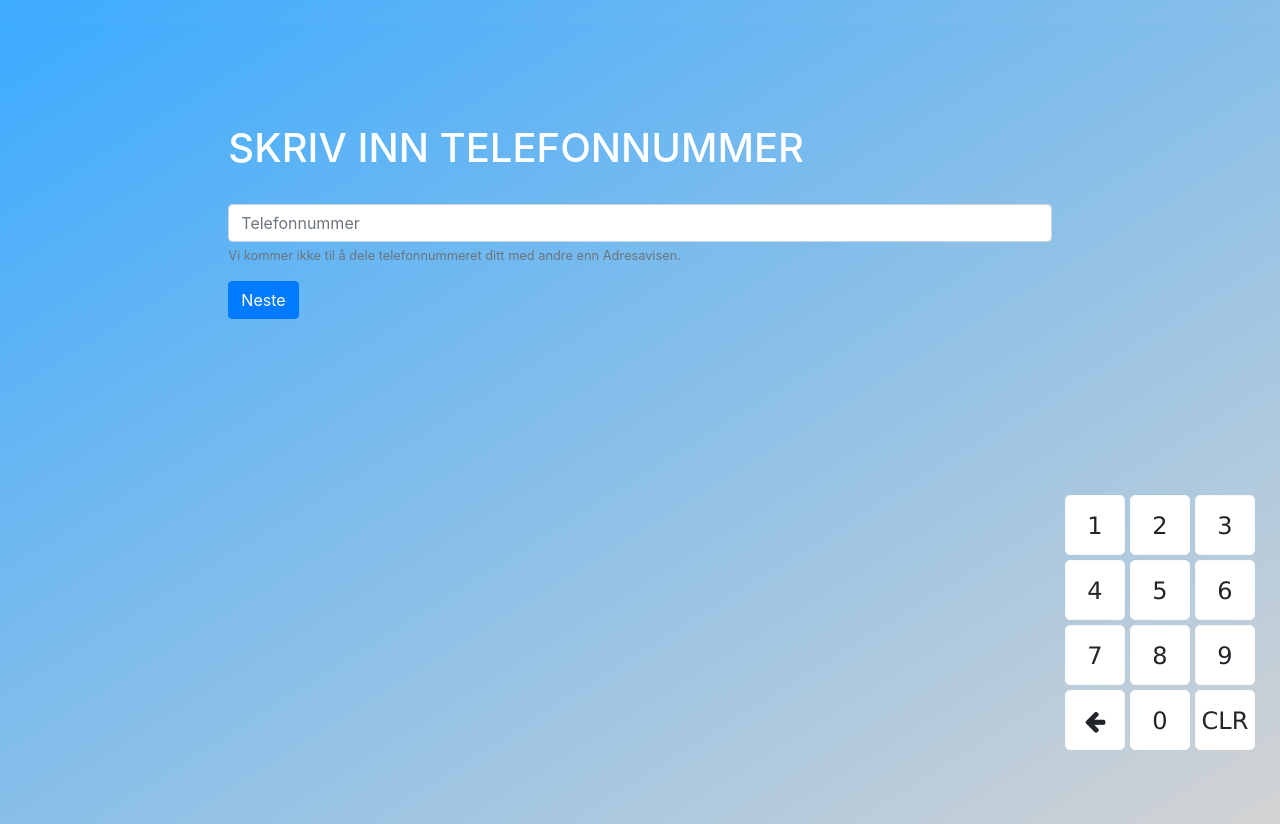
After one commit to khejd/speakers-corner, a PHP site: page /html/phone.html in a window 1280 px wide. The commit adds this page. Run offline with PHP 8.4, Linux system fonts and the light colour scheme; some libraries are stand-ins or nearby versions.

Commit message:
major changes. rewrite numpad logic, use ajax instead of php, some style changes

```diff
--- a/css/app.css
+++ b/css/app.css
@@ -1,3 +1,7 @@
+body{
+    background: linear-gradient(to bottom right, #3dabff, lightgrey)  no-repeat center center fixed;
+}
+
 .center_div{
     margin: 0 auto;
     width:40%
@@ -15,16 +19,16 @@
 div#layer1 {
     width: 100%;
     height: 100%;
-    background: #3dabff;
     position: absolute;
+    background: linear-gradient(to bottom right, #3dabff, lightgrey)  no-repeat center center fixed;
     padding-top: 100px;
 }
 
 div#layer2 {
     width: 100%;
     height: 100%;
-    background: #3dabff;
     position: absolute;
+    background: linear-gradient(to bottom right, #3dabff, lightgrey)  no-repeat center center fixed;
     opacity: 0;
     padding-top: 100px;
 }
@@ -39,3 +43,83 @@ div#layer2 {
 .form-control{
     font-size: 28px;
 }
+
+
+div.numpad{
+    background-color: transparent;
+    z-index: 10;
+
+}
+
+#numpad {
+    justify-content: center;
+    font: 71%/1.5 Verdana, Sans-Serif;
+    background-color: transparent;
+    position: fixed;
+    right:0;
+    bottom:0;
+    margin:40px 20px;
+}
+#keyboard {
+    margin: 0;
+    padding: 0;
+    list-style: none;
+    display: inline-block;
+}
+#keyboard li {
+    float: left;
+    margin: 0 5px 5px 0;
+    width: 60px;
+    height: 60px;
+    font-size: 24px;
+    line-height: 60px;
+    text-align: center;
+    background: #fff;
+    border: 1px solid #f9f9f9;
+    border-radius: 5px;
+}
+.capslock, .tab, .left-shift, .clearl, .switch {
+    clear: left;
+}
+#keyboard .tab, #keyboard .delete {
+    width: 60px;
+}
+#keyboard .capslock {
+    width: 80px;
+}
+#keyboard .return {
+    width: 90px;
+}
+#keyboard .left-shift{
+    width: 70px;
+}
+
+#keyboard .switch {
+    width: 90px;
+}
+#keyboard .rightright-shift {
+    width: 109px;
+}
+.lastitem {
+    margin-right: auto;
+}
+.uppercase {
+    text-transform: uppercase;
+}
+#keyboard .space {
+    float: left;
+    width: 556px;
+}
+#keyboard .switch, #keyboard .space, #keyboard .return{
+    font-size: 16px;
+}
+.on {
+    display: none;
+}
+#keyboard li:hover {
+    position: relative;
+    top: 1px;
+    left: 1px;
+    border-color: #e5e5e5;
+    cursor: pointer;
+}
--- a/html/comments.php
+++ b/html/comments.php
@@ -40,7 +40,7 @@
                 echo "</tbody>
                 </table>";
                 ?>
-                <a href="index.php" role="button" class="btn btn-secondary left">Hjem</a>
+                <a href="index.html" role="button" class="btn btn-secondary left">Hjem</a>
             </div>
         </div>
     </div>
--- /dev/null
+++ b/html/phone.html
@@ -0,0 +1,120 @@
+<!DOCTYPE html>
+<html lang="no">
+<head>
+    <meta charset="UTF-8">
+    <link rel="stylesheet" type="text/css" href="../css/app.css">
+    <link rel="stylesheet" href="https://maxcdn.bootstrapcdn.com/bootstrap/4.0.0/css/bootstrap.min.css" integrity="sha384-Gn5384xqQ1aoWXA+058RXPxPg6fy4IWvTNh0E263XmFcJlSAwiGgFAW/dAiS6JXm" crossorigin="anonymous">
+    <link rel="stylesheet" href="../css/noselect.css">
+    <link rel="stylesheet" href="https://cdnjs.cloudflare.com/ajax/libs/font-awesome/4.7.0/css/font-awesome.min.css">
+    <!--<script src="../js/timeout.js"></script> -->
+    <title>Speakers-corner test site</title>
+
+
+</head>
+<body>
+
+<br>
+
+<div id="layer1" class="container-fluid visible">
+    <div class="row">
+        <div  class="col-md-8 offset-md-2">
+            <h1 class="text-uppercase text-white">Skriv inn telefonnummer</h1>
+        <br>
+            <form id="phoneForm">
+                <div class="form-group">
+                    <input type="text" class="form-control" id ="phone" placeholder="Telefonnummer" required>
+                    <small class="form-text text-muted">Vi kommer ikke til å dele telefonnummeret ditt med andre enn Adresavisen.</small>
+                </div>
+                <button type="button" class="btn btn-primary">Neste</button>
+            </form>
+        </div>
+    </div>
+</div>
+
+<div id="layer2" class="container-fluid">
+    <div class="row">
+        <div  class="col-md-8 offset-md-2">
+            <h1 class="text-uppercase text-white">Skriv inn kode</h1>
+            <br>
+            <form action="" id="codeForm">
+                <div class="form-group">
+                    <input type="text" class="form-control" id ="code" placeholder="Kode" required>
+                    <small class="form-text text-muted" id="commentText"></small>
+                </div>
+                <button type="button" class="btn btn-primary">Publiser</button>
+            </form>
+        </div>
+    </div>
+</div>
+
+
+
+<div class="numpad right" id="numpad">
+    <ul id="keyboard">
+        <li class="letter" id="1">1</li>
+        <li class="letter" id="2">2</li>
+        <li class="letter" id ="3">3</li>
+        <li class="letter clearl" id ="4">4</li>
+        <li class="letter" id ="5"> 5</li>
+        <li class="letter" id ="6">6</li>
+
+        <li class="letter clearl" id ="7">7</li>
+        <li class="letter " id ="8">8</li>
+        <li class="letter" id ="9">9</li>
+        <li class="letter clearl fa fa-arrow-left" id ="delete"></li>
+        <li class="letter" id = "0">0</li>
+         <li class="delete lastitem" id ="clear">CLR</li>
+    </ul>
+</div>
+
+
+</body>
+
+<!-- Optional JavaScript -->
+<!-- jQuery first, then Popper.js, then Bootstrap JS -->
+<script src="https://ajax.googleapis.com/ajax/libs/jquery/3.3.1/jquery.min.js"></script>
+<script src="https://cdnjs.cloudflare.com/ajax/libs/popper.js/1.12.9/umd/popper.min.js" integrity="sha384-ApNbgh9B+Y1QKtv3Rn7W3mgPxhU9K/ScQsAP7hUibX39j7fakFPskvXusvfa0b4Q" crossorigin="anonymous"></script>
+<script src="https://maxcdn.bootstrapcdn.com/bootstrap/4.0.0/js/bootstrap.min.js" integrity="sha384-JZR6Spejh4U02d8jOt6vLEHfe/JQGiRRSQQxSfFWpi1MquVdAyjUar5+76PVCmYl" crossorigin="anonymous"></script>
+
+<script src="../js/numpad.js"></script>
+
+<script>
+
+    $(document).ready(function () {
+        console.log(localStorage.getItem('commentText'));
+        $('#commentText').text(localStorage.getItem("commentText"));
+    });
+
+
+    $('#phoneForm button').click(function () {
+        $.ajax({
+            url: 'handler/phoneHandler.php',
+            type: 'POST',
+            datatype: 'json',
+            data: {data: $('#phoneForm').serialize()},
+            success: function () {
+                $('#layer1').removeClass('visible');
+                $('#layer2').addClass('visible');
+            }
+        });
+    });
+
+    $('#codeForm button').click(function () {
+        $.ajax({
+            url: 'handler/codeHandler.php',
+            type: 'POST',
+            datatype: 'json',
+            data: {
+                data: $('#phoneForm').serialize(),
+                comment: localStorage.getItem("commentText"),
+                phone: $('#phone').text()
+            },
+            success: function () {
+               window.location.href = 'comments.php'
+            }
+        });
+    });
+
+</script>
+
+</html>
--- /dev/null
+++ b/js/numpad.js
@@ -0,0 +1,33 @@
+
+var element = '';
+
+$('#numpad li').click(function (e) {
+    if ($('#layer1').hasClass('visible')){
+        element = 'phone';
+    } else {
+        element = 'code';
+    }
+
+    for (var i = 0; i< 10; i++){
+        if (e.target.id == i){
+            typeNumber(element, i);
+            break;
+        }
+    }
+    console.log(element);
+});
+
+$('#delete').click(function () {
+    var number_string = $('#' + element);
+    if (number_string.length>0) {
+        number_string.val(number_string.val().slice(0, -1));
+    }
+});
+
+$('#clear').click(function () {
+    $('#' + element).val('');
+});
+
+function typeNumber(element, number) {
+    $('#' + element).val($('#' + element).val()+number);
+}
```
Also changed, not shown: html/handler/codeHandler.php (+10 -12 lines), html/handler/phoneHandler.php (+3 -6 lines), html/index.html (added, +140 -0 lines), html/index.php (deleted, +0 -102 lines).
